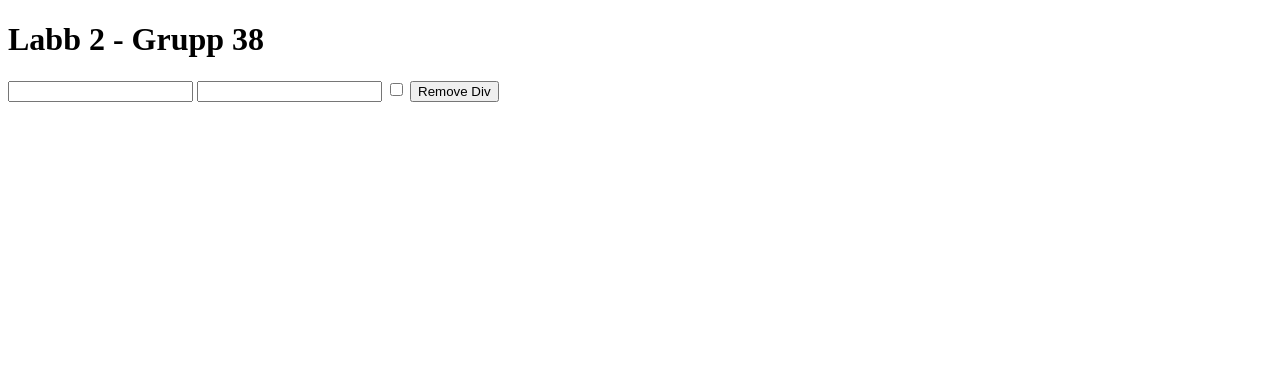
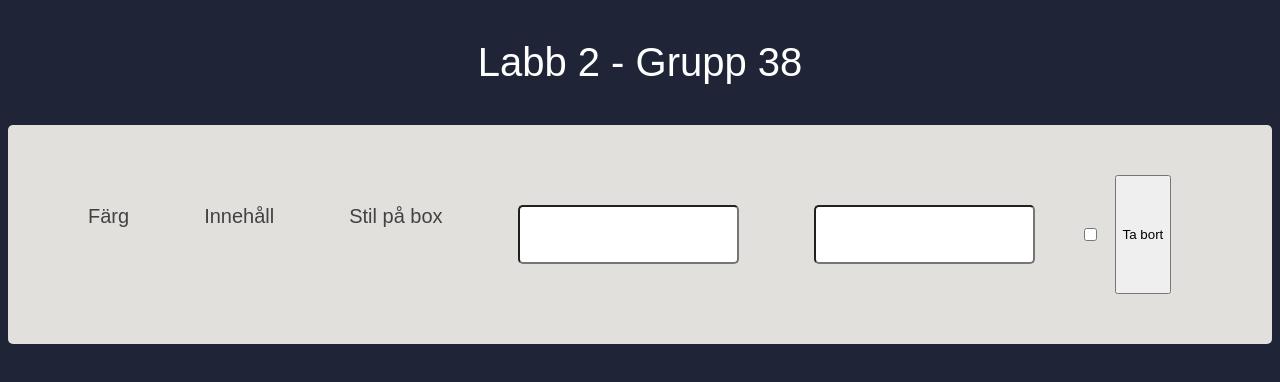
Before and after one commit to Reckysfriend/gik339-labb2-grupp-38, a plain HTML site: page index.html in a window 1280 px wide. Drawn offline with Linux system fonts and the light colour scheme.

Commit message:
Design delvis klar

```diff
--- a/index.html
+++ b/index.html
@@ -1,25 +1,118 @@
 <!DOCTYPE html>
 <html lang="en">
-<head>
-    <meta charset="UTF-8">
-    <meta name="viewport" content="width=device-width, initial-scale=1.0">
+  <head>
+    <meta charset="UTF-8" />
+    <meta name="viewport" content="width=device-width, initial-scale=1.0" />
     <title>Labb 2 - Grupp 38</title>
-    <link rel="shortcut icon" href="#" type="image/x-icon">
+    <link rel="shortcut icon" href="#" type="image/x-icon" />
     <script defer src="script.js"></script>
-</head>
-<body>
-    <h1>
-        Labb 2 - Grupp 38
-    </h1>
-    <input type="text" name="color" id="color" class="textfield">
-    <input type="text" name="content" id="content" class="textfield">
-    <input type="checkbox" name="divStyle" id="divSTyle" class="checkbox">
+  </head>
+  <body>
+    <style>
+      body {
+        background-color: rgb(31, 37, 54);
+      }
 
-    <button>
-        Remove Div
-    </button>
+      .box {
+        grid: flex;
+        width: auto;
+        height: auto;
+        background-color: rgb(226, 224, 221);
+        border-radius: 5px;
+        padding: 50px;
+      }
 
-    <div name="div">
+      h1 {
+        font-family: "Arial";
+        font-weight: normal;
+        font-size: 40px;
+        color: white;
+        text-align: center;
+        margin-bottom: 40px;
+        margin-top: 40px;
+      }
+
+      .grid-box {
+        display: flex;
+        width: auto;
+        grid-template-rows: repeat(6, 1fr);
+        grid-template-columns: repeat(2, 1fr);
+        padding: 50px;
+        gap: 15px;
+      }
+
+      input {
+        padding: 20px;
+      }
+
+      .checkbox {
+        border-radius: 5px;
+      }
+
+      .a {
+        grid-row: 1;
+        font-size: 20px;
+        margin: 30px;
+      }
+
+      .b {
+        grid-row: 2;
+        font-size: 20px;
+        margin: 30px;
+      }
+
+      .c {
+        grid-row: 3;
+        font-size: 20px;
+        margin: 30px;
+      }
+
+      #color.textfield {
+        grid-row: 1;
+        grid-column: 2;
+        border-radius: 5px;
+        margin: 30px;
+      }
+
+      #content.textfield {
+        grid-row: 2;
+        grid-column: 2;
+        border-radius: 5px;
+        margin: 30px;
+      }
+
+      #divStyle.checkbox {
+        grid-row: 4;
+        grid-column: 2;
+        border-radius: 5px;
+        align-self: left;
+        margin: 30px;
+      }
+
+      div {
+        font-family: Arial;
+        color: rgb(67, 65, 65);
+      }
+
+      .button {
+        grid-row: 5;
+        grid-column: 1;
+        border-radius: 5px;
+        font-size: 20px;
+      }
+    </style>
+    <h1>Labb 2 - Grupp 38</h1>
+    <div class="box grid-box">
+      <div class="a">Färg</div>
+      <div class="b">Innehåll</div>
+      <div class="c">Stil på box</div>
+
+      <input type="text" name="color" id="color" class="textfield" />
+      <input type="text" name="content" id="content" class="textfield" />
+      <input type="checkbox" name="divStyle" id="divSTyle" class="checkbox" />
+
+      <button>Ta bort</button>
     </div>
-</body>
+    <div name="div"></div>
+  </body>
 </html>
```
Also changed, not shown: styles.css (added).
